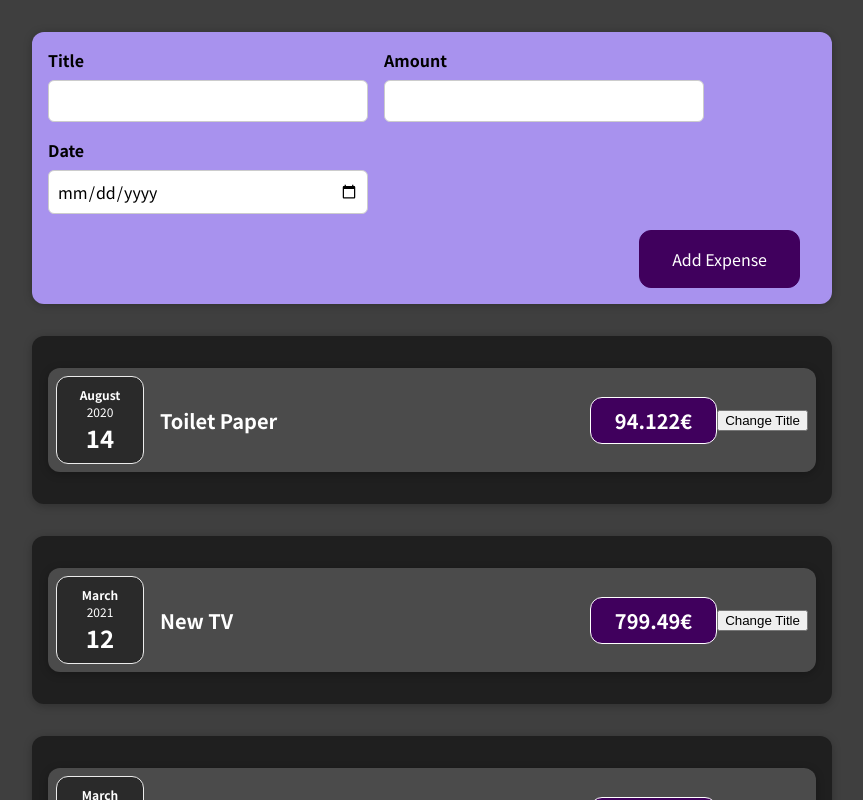
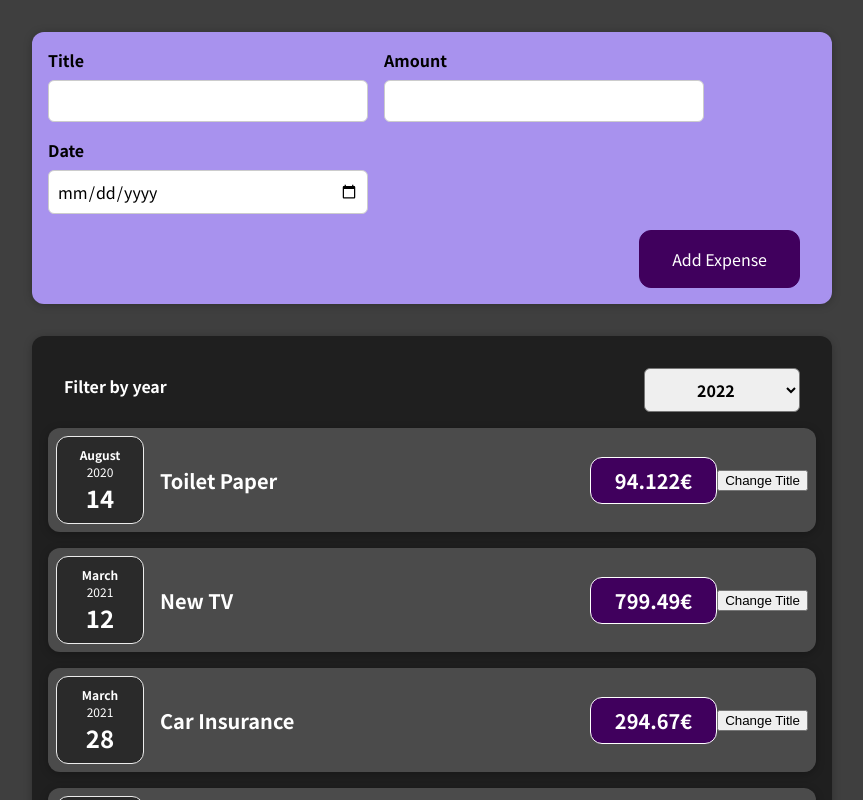
Before and after one commit to ShmuelBokobza/react-july, a React (Create React App) app: page / in a window 1280 px wide. Shown: the top 800 px of the page, without its empty margins (208-1071 px from the left). Built offline with nearby package versions, Linux system fonts and the light colour scheme.

Commit message:
Add Filter Date & Organize data.map

```diff
--- a/src/App.js
+++ b/src/App.js
@@ -32,9 +32,7 @@
   return (
     <div>
       <NewExpense onFormSubmit={addExpenseHandler} />
-      {expenses.map((expense) => {
-        return <Expenses key={expense.id} items={expense} />;
-      })}
+      <Expenses items={expenses} />;
     </div>
   );
 }
--- a/src/components/Expenses/Expenses.js
+++ b/src/components/Expenses/Expenses.js
@@ -1,15 +1,24 @@
 import ExpenseItem from "./ExpenseItem";
+import ExpensesFilter from "./ExpensesFilter";
 import Card from "../UI/Card";
 import "./Expenses.css";
 
 const Expenses = (props) => {
+  console.log(props.items);
   return (
     <Card className="expenses">
-      <ExpenseItem
-        date={props.items.date}
-        title={props.items.title}
-        amount={props.items.amount}
-      ></ExpenseItem>
+      <ExpensesFilter />
+
+      {props.items.map((items) => {
+        return (
+          <ExpenseItem
+            key={items.id}
+            date={items.date}
+            title={items.title}
+            amount={items.amount}
+          ></ExpenseItem>
+        );
+      })}
     </Card>
   );
 };
--- /dev/null
+++ b/src/components/Expenses/ExpensesFilter.css
@@ -0,0 +1,24 @@
+.expenses-filter {
+  color: white;
+  padding: 0 1rem;
+}
+
+.expenses-filter__control {
+  display: flex;
+  width: 100%;
+  align-items: center;
+  justify-content: space-between;
+  margin: 1rem 0;
+}
+
+.expenses-filter label {
+  font-weight: bold;
+  margin-bottom: 0.5rem;
+}
+
+.expenses-filter select {
+  font: inherit;
+  padding: 0.5rem 3rem;
+  font-weight: bold;
+  border-radius: 6px;
+}
--- /dev/null
+++ b/src/components/Expenses/ExpensesFilter.js
@@ -0,0 +1,20 @@
+import React from "react";
+import "./ExpensesFilter.css";
+
+const ExpensesFilter = () => {
+  return (
+    <div className="expenses-filter">
+      <div className="expenses-filter__control">
+        <label>Filter by year</label>
+        <select>
+          <option value="2022">2022</option>
+          <option value="2021">2021</option>
+          <option value="2020">2020</option>
+          <option value="2019">2019</option>
+        </select>
+      </div>
+    </div>
+  );
+};
+
+export default ExpensesFilter;
```
Also changed, not shown: 1 other file (tests, documents, lock files or other folders).
